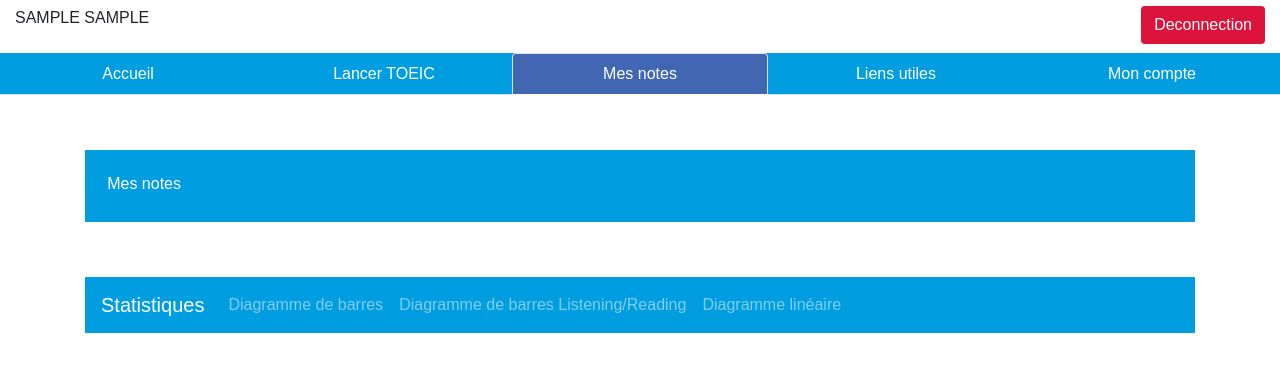
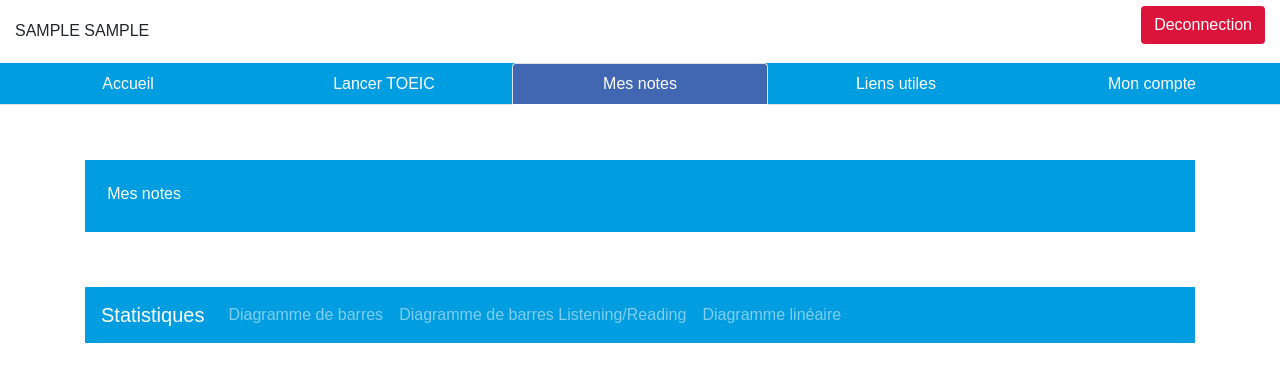
Before and after one commit to lilianmisser/Piscine, a PHP site: page /mesNotes.php in a window 1280 px wide. Shown: the top 382 px of the page. Run offline with PHP 8.4, Linux system fonts and the light colour scheme; the visitor is signed in with stand-in values (Sample User, id 1); data comes from the database, SQL or seed files in the repository; data that the repository does not hold is empty.

Commit message:
Add files via upload

```diff
--- a/bandeau/bandeauAdm.php
+++ b/bandeau/bandeauAdm.php
@@ -1,4 +1,4 @@
 <div class="row justify-content-between" style="height:auto;padding-top: 0.5%;padding-left: 1%;padding-right: 1%;padding-bottom:0.5%;">
-	<div class=col-4 style><?php echo '<p class=text-uppercase>Administrateur</p>'?></div>
+	<div class=col-4 style="height:50px;line-height:50px;"><?php echo '<p class=text-uppercase>Administrateur</p>'?></div>
 	<div class="col-4" style="text-align:right"><a class="btn btn-bordeau" href=traitement/deconnection.php>Deconnection</a></div>
 </div>
--- a/bandeau/bandeauUti.php
+++ b/bandeau/bandeauUti.php
@@ -1,8 +1,5 @@
-<!--div class=container-fluid style="padding-top:1%;padding-bottom:2.5%;height:5%;text-align:right">
-	<span><?php echo '<p class=text-uppercase>',$_SESSION["user_firstname"],'</p>'?></span>
-	<a class="btn btn-dark" href=deconnection.php>Deconnection</a>
-</div-->
+
 <div class="row justify-content-between" style="height:auto;padding-top: 0.5%;margin-left: 0;margin-right: 0;padding-bottom:0.5%;">
-	<div class=col-4 style><?php echo '<p class=text-uppercase>',$_SESSION['user_firstname'],' ',$_SESSION['user_lastname'],'</p>'?></div>
+	<div class=col-4 style="height:50px;line-height:50px;"><?php echo '<p class=text-uppercase>',$_SESSION['user_firstname'],' ',$_SESSION['user_lastname'],'</p>'?></div>
 	<div class="col-4" style="text-align:right"><a class="btn btn-bordeau" href=traitement/deconnection.php>Deconnection</a></div>
 </div>
```
